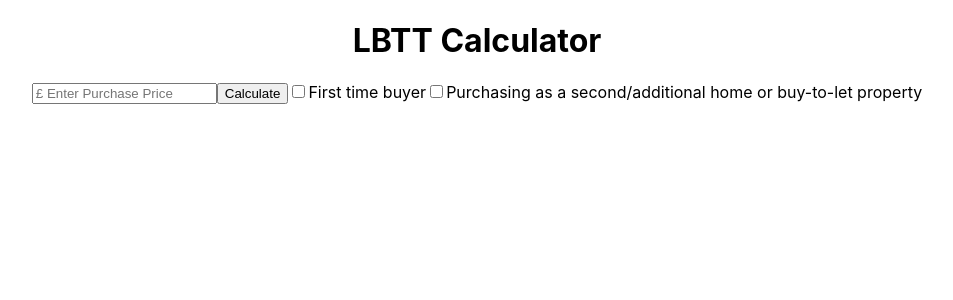
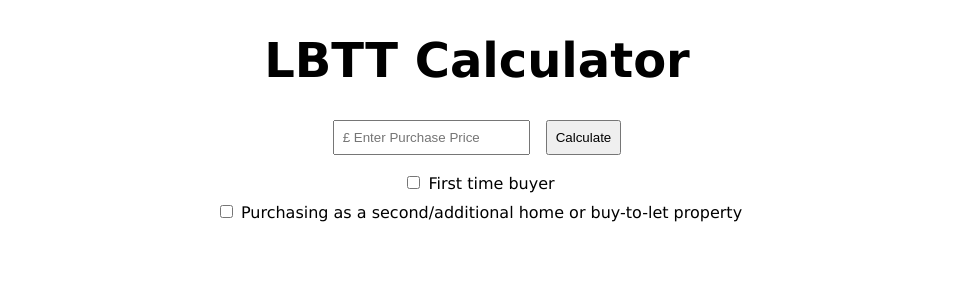
Before and after one commit to RobertHJones/calculator, a React (Create React App) app: page / in a window 1280 px wide. Shown: the top 300 px of the page, without its empty margins (163-1116 px from the left). Built offline with nearby package versions, Linux system fonts and the light colour scheme.

Commit message:
minor styling

```diff
--- a/src/Components/App/App.css
+++ b/src/Components/App/App.css
@@ -1,18 +1,8 @@
 .App {
   text-align: center;
+  font-family: Verdana, Geneva, Tahoma, sans-serif;
+  font-size: 1rem;
 }
-
-.App-header {
-  background-color: #282c34;
-  min-height: 100vh;
-  display: flex;
-  flex-direction: column;
-  align-items: center;
-  justify-content: center;
-  font-size: calc(10px + 2vmin);
-  color: white;
+h1 {
+  font-size: 3rem;
 }
-
-.App-link {
-  color: #61dafb;
-}
--- /dev/null
+++ b/src/Components/Input/index.css
@@ -0,0 +1,18 @@
+.price {
+  margin-bottom: 1%;
+  padding: 0.5rem;
+  margin-right: 1rem;
+}
+
+.calculate {
+  padding: 0.5rem;
+}
+
+.calculate:hover {
+  background-color: black;
+  color: white;
+}
+
+.check {
+  margin: 0.5rem;
+}
--- a/src/Components/Input/index.js
+++ b/src/Components/Input/index.js
@@ -1,5 +1,6 @@
 import React from "react";
 import { useState } from "react";
+import "./index.css";
 
 export default function Input({ onSearch }) {
   const [price, setPrice] = useState("");
@@ -27,14 +28,30 @@ export default function Input({ onSearch }) {
 
   return (
     <form>
-      <input onChange={getValue} placeholder="£ Enter Purchase Price"></input>
-      <button onClick={calculateLBTT}>Calculate</button>
+      <input
+        className="price"
+        onChange={getValue}
+        placeholder="£ Enter Purchase Price"
+      ></input>
+      <button className="calculate" onClick={calculateLBTT}>
+        Calculate
+      </button>
+      <br></br>
       <label>
-        <input type="checkbox" onChange={handleChange}></input>
+        <input
+          className="check"
+          type="checkbox"
+          onChange={handleChange}
+        ></input>
         First time buyer
       </label>
+      <br></br>
       <label>
-        <input type="checkbox" onChange={secondTimeChange}></input>
+        <input
+          className="check"
+          type="checkbox"
+          onChange={secondTimeChange}
+        ></input>
         Purchasing as a second/additional home or buy-to-let property
       </label>
     </form>
```
